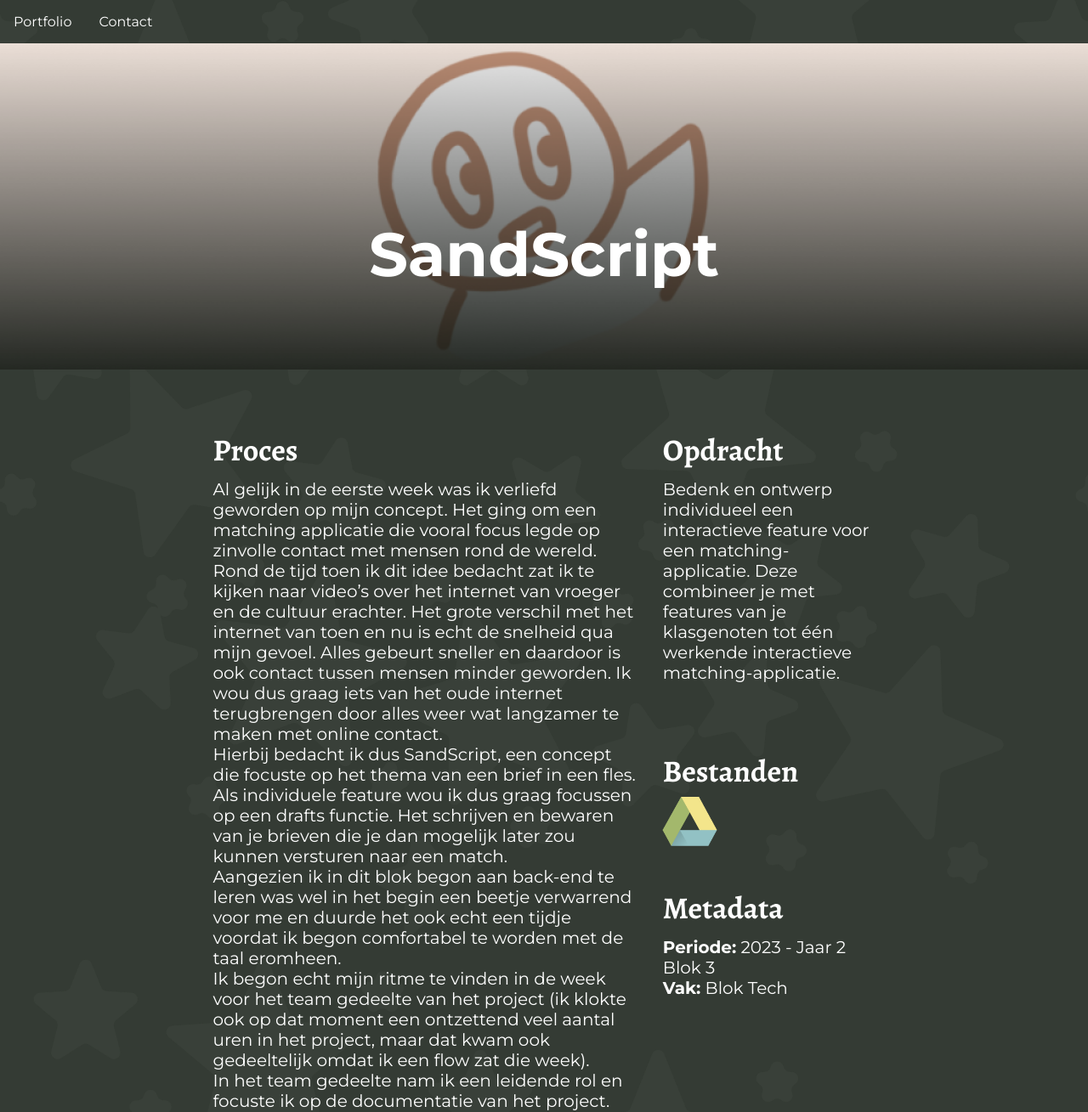
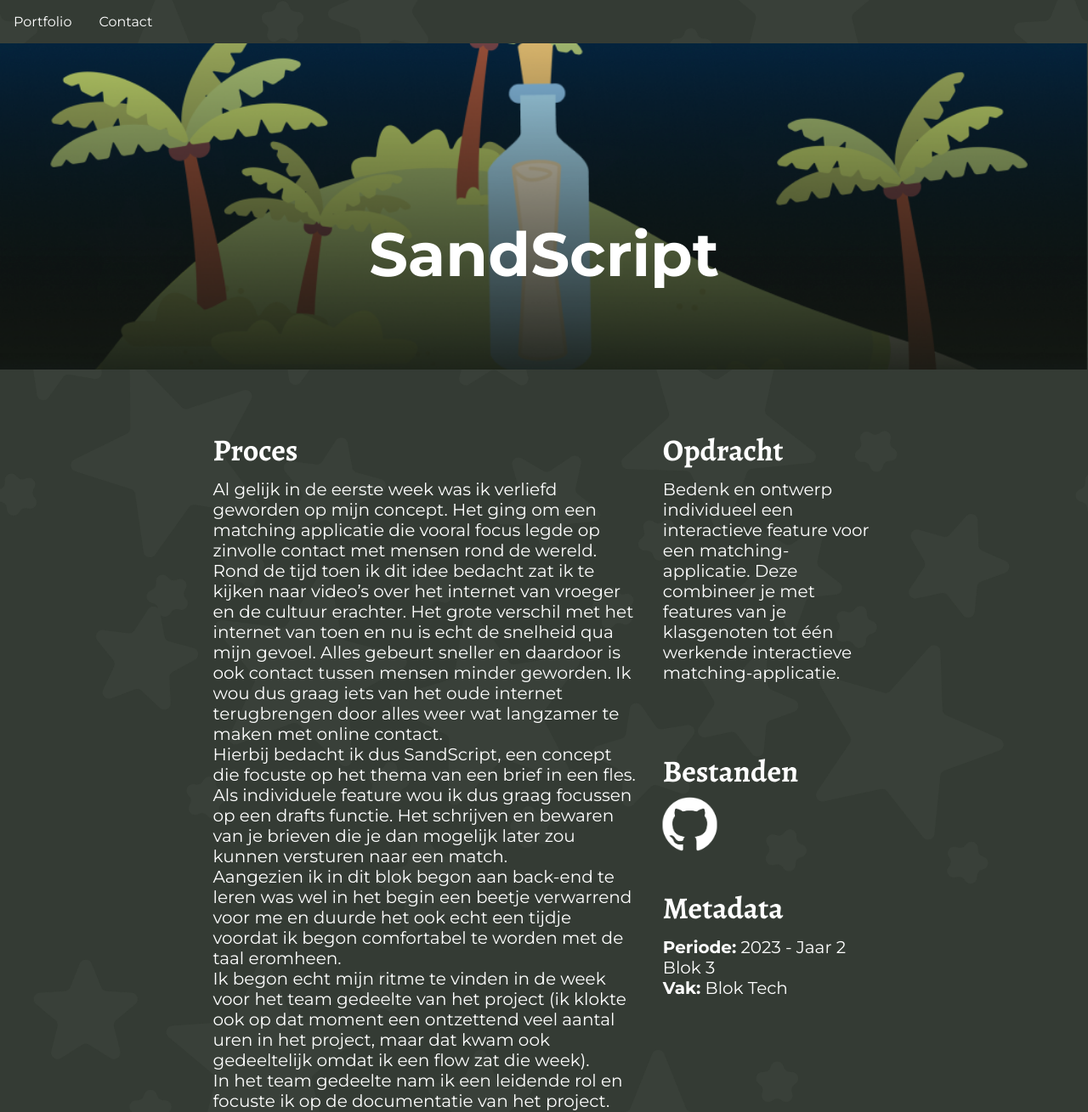
Before and after one commit to Leo-Wolff/portfolio-v1, a plain HTML site: page werk/sandscript.html in a window 1280 px wide. Shown: the top 1309 px of the page at 85% size. Drawn offline with nearby package versions, Linux system fonts and the light colour scheme.

Commit message:
Link SandScript page

```diff
--- a/werk/sandscript.html
+++ b/werk/sandscript.html
@@ -28,7 +28,7 @@
 				</ul>
 			</nav>
 
-			<img class="cover" src="../img/bookbuddy-cover.png" />
+			<img class="cover" src="../img/sandscript-cover.png" />
 
 			<h1>SandScript</h1>
 		</header>
@@ -95,14 +95,8 @@
 			<section>
 				<h3>Bestanden</h3>
 
-				<a
-					href="https://drive.google.com/drive/folders/1YZqPaqbiWUcyBUPzQ-ZUPJUdJFVGVy3-?usp=sharing"
-					target="_blank"
-				>
-					<img
-						src="../img/googledrive-icon.png"
-						alt="Een icoon van Google Drive"
-					/>
+				<a href="https://github.com/Leo-Wolff/SandScript" target="_blank">
+					<img src="../img/github-icon.png" alt="Een icoon van GitHub" />
 				</a>
 			</section>
 
```
Also changed, not shown: index.html (+7 -7 lines), img/github-icon.png (added), img/sandscript-cover.png (added), img/sandscript.png (added).
